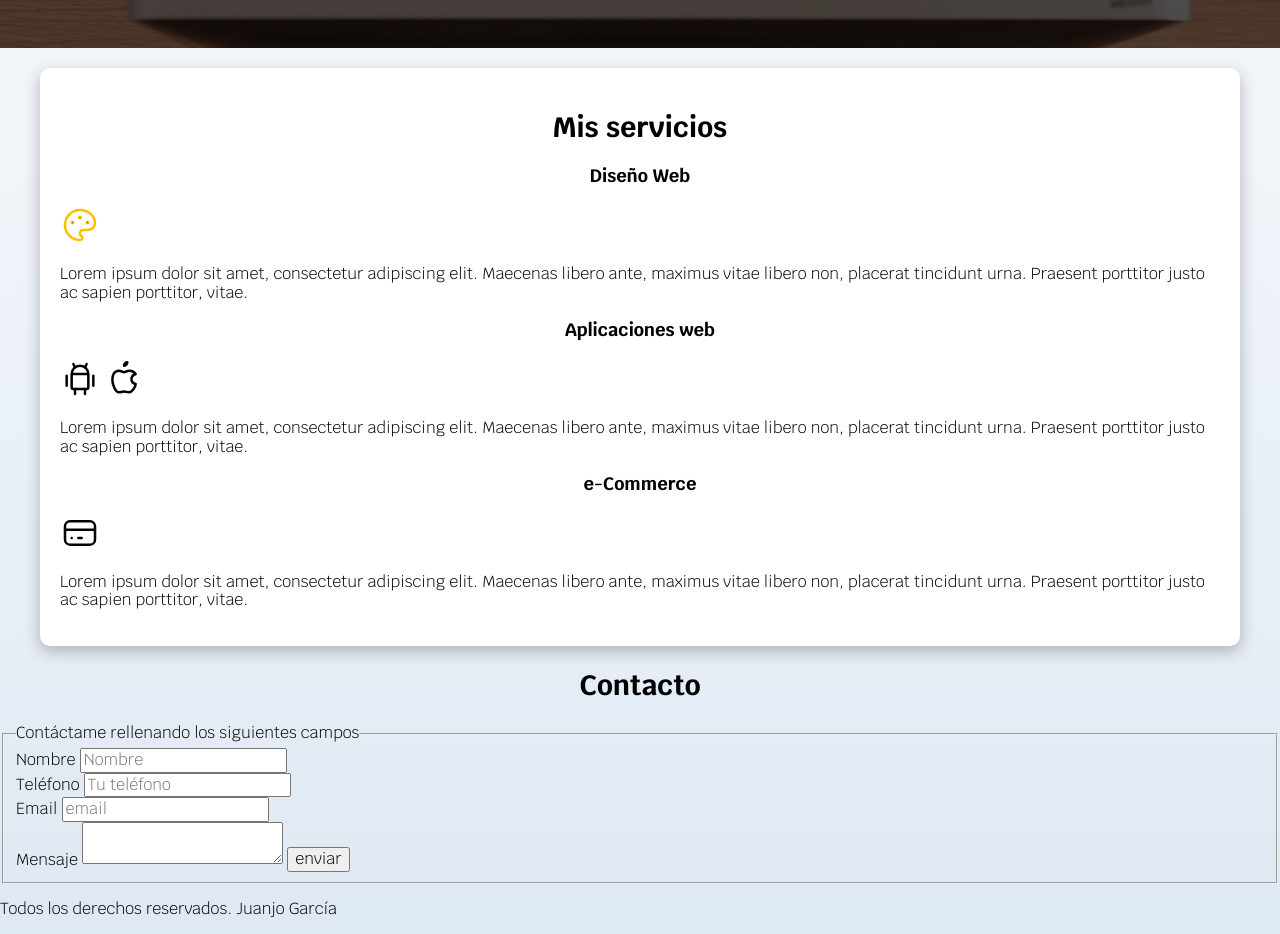
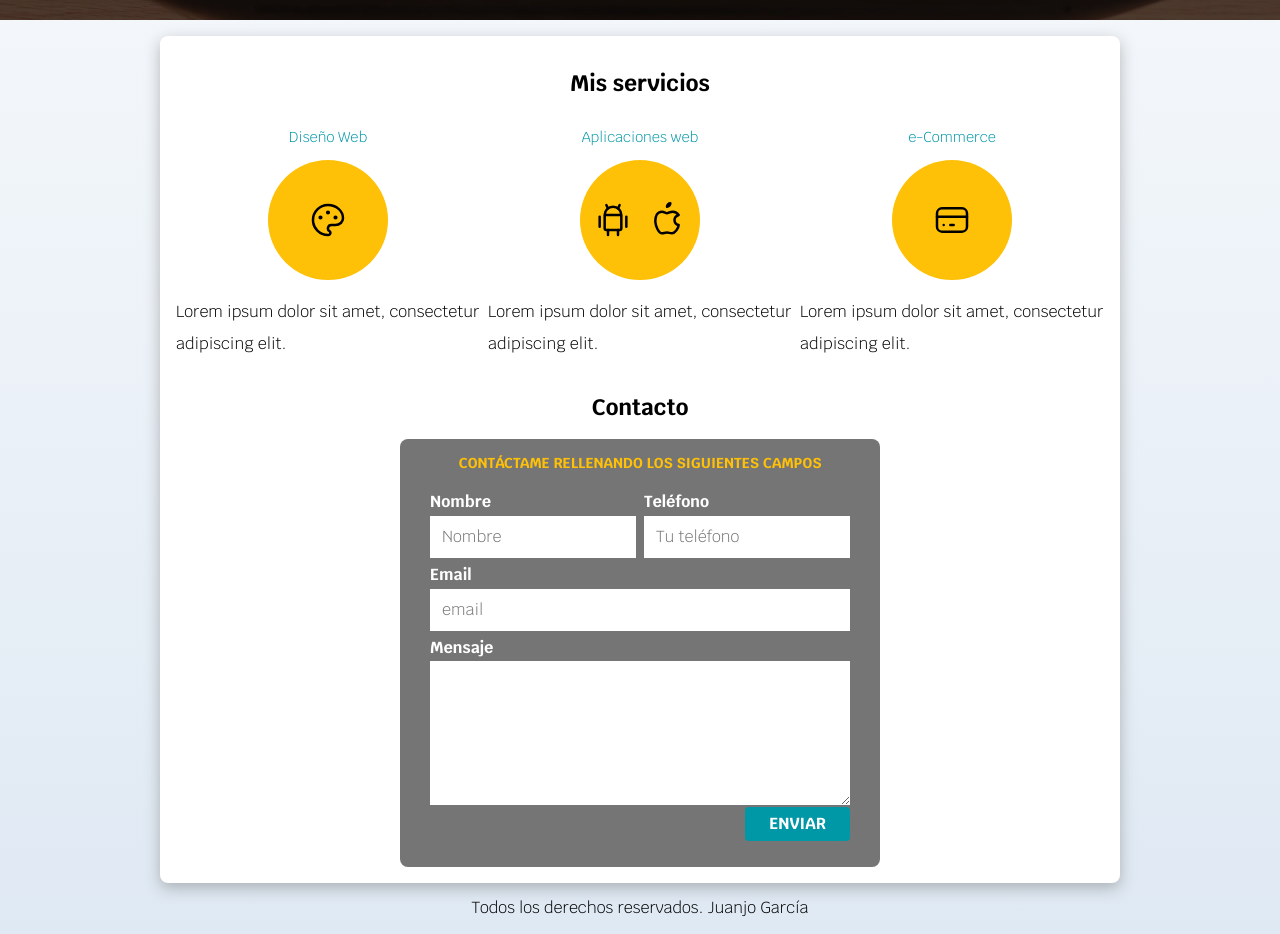
Before and after one commit to konguele/html5, a plain HTML site: page Freelancer/index.html in a window 1280 px wide. Shown: the part 540-1474 px from the top of the page. Drawn offline with Linux system fonts and the light colour scheme.

Commit message:
Proyecto 1

```diff
--- a/Freelancer/CSS/style.CSS
+++ b/Freelancer/CSS/style.CSS
@@ -8,9 +8,11 @@
     --fuente-principal: 3.8rem;
 }
 
+/** Globales **/
 html {
-    font-size: 62.5%;
-    box-sizing: border-box;
+    font-size: 50%;
+    box-sizing: border-box; /* Hack para box-model */
+    scroll-snap-type: y mandatory;
 }
 *, *::before, *::after{ /*Esto sirve para que le afecte a todo*/
     box-sizing: inherit;
@@ -45,6 +47,7 @@ h1,h2,h3{
     text-align: center;
 }
 
+/* Títulos */
 .titulo span {
     font-size: 2rem;
 }
@@ -66,13 +69,35 @@ h1,h2,h3{
     border-radius: .5rem;
     width: 90%;
     text-align: center;
+    border: none;
 }
 @media (min-width: 480px) {
     .boton{
         width: auto;
     }
 }
+.boton:hover{
+    cursor: pointer;
+}
 
+/** Utilidades **/
+.w-sm-100{
+    width: 100%;
+}
+
+@media (min-width: 760px) {
+    .w-sm-100{
+        width: auto;
+    }
+}
+.flex{
+    display: flex;
+}
+.alinear-derecha{
+    justify-content: flex-end;
+}
+
+/* Navegación Principal */
 .nav-bg{
     background-color: var(--secundario);
 }
@@ -134,3 +159,107 @@ h1,h2,h3{
     display: flex;
     align-items: flex-end;
 }
+
+/* Scroll Snap */
+.servicios,
+.navegacion-principal,
+.formulario{
+    scroll-snap-align: center; /** Básicamente lo que hace es que al hacer scroll se pare en una sección concreta **/
+    scroll-snap-stop: always;
+}
+
+/** Servicios **/
+@media (min-width: 768px) {
+    .servicios{
+        display: grid;
+        grid-template-columns: repeat(3, 1fr); /*Se divide en 3 fracciones de esta manera*/
+        /*grid-template-rows: 200px 800px;*/
+
+        /*grid: 200px 800px / 300px 300px; Versión corta del grid template, primero van los rows y luego los columns*/
+        column-gap: 1rem;
+    }
+}
+
+.servicio{
+    display: flex;
+    flex-direction: column;
+    align-items: center;
+}
+.servicio h3{
+    color: var(--secundario);
+    font-weight: normal;
+}
+
+.servicio p {
+    line-height: 2;
+    align-items: center;
+}
+
+.servicio .iconos{
+    height: 15rem;
+    width: 15rem;
+    background-color: var(--primario);
+    border-radius: 50%;
+    display: flex;
+    justify-content: space-evenly;
+    align-items: center;
+}
+
+/**Contacto**/
+.formulario{
+    background-color: var(--gris);
+    width: min(60rem, 100%); /** Utiliza el valor más pequeño **/
+    margin: 0 auto; /** Lo usaremos siempre que no tengamos un padre display flex **/
+    padding: 2rem;
+    border-radius: 1rem;
+}
+
+.formulario fieldset{
+    border: none;
+}
+
+.formulario legend{
+    text-align: center;
+    font-size: 1.8rem;
+    text-transform: uppercase;
+    font-weight: 700;
+    margin-bottom: 2rem;
+    color: var(--primario);
+}
+
+@media (min-width: 768px) {
+    .contenedor-campos{
+        display: grid;
+        grid-template-columns: repeat(2, 1fr);
+        grid-template-rows: auto auto 20rem;
+        column-gap: 1rem;
+    }
+    .campo:nth-child(3),
+    .campo:nth-child(4){
+        grid-column: 1 / 3;
+    }
+}
+.campo{
+    margin-bottom: 1rem;
+}
+.campo textarea{
+    height: 18rem;
+}
+
+.campo label{
+    color: var(--blanco);
+    font-weight: bold;
+    margin-bottom: .5rem;
+    display: block;
+}
+.input-text{
+    width: 100%;
+    border: none;
+    padding: 1.5rem;
+
+}
+
+/** Footer **/
+.footer{
+    text-align: center;
+}
--- a/Freelancer/index.html
+++ b/Freelancer/index.html
@@ -45,22 +45,25 @@
     <main class="contenedor sombra">
         <h2>Mis servicios</h2>
 
-        <section>
+            <div class="servicios">
+                <section class="servicio">
                     <h3>Diseño Web</h3>
-            <svg xmlns="http://www.w3.org/2000/svg" class="icon icon-tabler icon-tabler-palette" width="40" height="40" viewBox="0 0 24 24" stroke-width="1.5" stroke="#ffbf00" fill="none" stroke-linecap="round" stroke-linejoin="round">
+                    <div class="iconos">
+                        <svg xmlns="http://www.w3.org/2000/svg" class="icon icon-tabler icon-tabler-palette" width="40" height="40" viewBox="0 0 24 24" stroke-width="1.5" stroke="#000000" fill="none" stroke-linecap="round" stroke-linejoin="round">
                             <path stroke="none" d="M0 0h24v24H0z" fill="none"/>
                             <path d="M12 21a9 9 0 1 1 0 -18a9 8 0 0 1 9 8a4.5 4 0 0 1 -4.5 4h-2.5a2 2 0 0 0 -1 3.75a1.3 1.3 0 0 1 -1 2.25" />
                             <circle cx="7.5" cy="10.5" r=".5" fill="currentColor" />
                             <circle cx="12" cy="7.5" r=".5" fill="currentColor" />
                             <circle cx="16.5" cy="10.5" r=".5" fill="currentColor" />
                         </svg>
-            <p>Lorem ipsum dolor sit amet, consectetur adipiscing elit. Maecenas libero ante, maximus vitae
-            libero non, placerat tincidunt urna. Praesent porttitor justo ac sapien porttitor, vitae.</p>
+                    </div>
+                    <p>Lorem ipsum dolor sit amet, consectetur adipiscing elit.</p>
 
                 </section>
 
-        <section>
+                <section class="servicio">
                     <h3>Aplicaciones web</h3>
+                    <div class="iconos">
                         <svg xmlns="http://www.w3.org/2000/svg" class="icon icon-tabler icon-tabler-brand-android" width="40" height="40" viewBox="0 0 24 24" stroke-width="1.5" stroke="#000000" fill="none" stroke-linecap="round" stroke-linejoin="round">
                             <path stroke="none" d="M0 0h24v24H0z" fill="none"/>
                             <line x1="4" y1="10" x2="4" y2="16" />
@@ -72,18 +75,19 @@
                             <line x1="15" y1="18" x2="15" y2="21" />
                         </svg>
 
+
                         <svg xmlns="http://www.w3.org/2000/svg" class="icon icon-tabler icon-tabler-brand-apple" width="40" height="40" viewBox="0 0 24 24" stroke-width="1.5" stroke="#000000" fill="none" stroke-linecap="round" stroke-linejoin="round">
                             <path stroke="none" d="M0 0h24v24H0z" fill="none"/>
                             <path d="M9 7c-3 0 -4 3 -4 5.5c0 3 2 7.5 4 7.5c1.088 -.046 1.679 -.5 3 -.5c1.312 0 1.5 .5 3 .5s4 -3 4 -5c-.028 -.01 -2.472 -.403 -2.5 -3c-.019 -2.17 2.416 -2.954 2.5 -3c-1.023 -1.492 -2.951 -1.963 -3.5 -2c-1.433 -.111 -2.83 1 -3.5 1c-.68 0 -1.9 -1 -3 -1z" />
                             <path d="M12 4a2 2 0 0 0 2 -2a2 2 0 0 0 -2 2" />
                         </svg>
-
-            <p>Lorem ipsum dolor sit amet, consectetur adipiscing elit. Maecenas libero ante, maximus vitae
-            libero non, placerat tincidunt urna. Praesent porttitor justo ac sapien porttitor, vitae.</p>
+                    </div>
+                    <p>Lorem ipsum dolor sit amet, consectetur adipiscing elit.</p>
                 </section>
 
-        <section>
+                <section class="servicio">
                     <h3>e-Commerce</h3>
+                    <div class="iconos">
                         <svg xmlns="http://www.w3.org/2000/svg" class="icon icon-tabler icon-tabler-credit-card" width="40" height="40" viewBox="0 0 24 24" stroke-width="1.5" stroke="#000000" fill="none" stroke-linecap="round" stroke-linejoin="round">
                             <path stroke="none" d="M0 0h24v24H0z" fill="none"/>
                             <rect x="3" y="5" width="18" height="14" rx="3" />
@@ -91,44 +95,47 @@
                             <line x1="7" y1="15" x2="7.01" y2="15" />
                             <line x1="11" y1="15" x2="13" y2="15" />
                         </svg>
-            <p>Lorem ipsum dolor sit amet, consectetur adipiscing elit. Maecenas libero ante, maximus vitae
-            libero non, placerat tincidunt urna. Praesent porttitor justo ac sapien porttitor, vitae.</p>
+                    </div>
+                    <p>Lorem ipsum dolor sit amet, consectetur adipiscing elit.</p>
                 </section>
+            </div> <!-- Fin Servicios -->
 
-    </main>
 
         <section>
             <h2>Contacto</h2>
 
-        <form>
+            <form class="formulario">
                 <fieldset>
                     <legend>Contáctame rellenando los siguientes campos</legend>
-
-                <div>
+                    <div class="contenedor-campos">
+                        <div class="campo">
                             <label>Nombre</label>
-                    <input type="text" placeholder="Nombre">
+                            <input class="input-text" type="text" placeholder="Nombre">
                         </div>
 
-                <div>
+                        <div class="campo">
                             <label>Teléfono</label>
-                    <input type="tel" placeholder="Tu teléfono">
+                            <input class="input-text" type="tel" placeholder="Tu teléfono">
                         </div>
 
-                <div>
+                        <div class="campo">
                             <label>Email</label>
-                    <input type="email" placeholder="email">
+                            <input class="input-text" type="email" placeholder="email">
                         </div>
 
-                <div>
+                        <div class="campo">
                             <label>Mensaje</label>
-                    <textarea></textarea>
-                    <input type="submit" value="enviar">
+                            <textarea class="input-text"></textarea>
+                        </div>
+                    </div> <!-- Contenedor de los campos-->
+                    <div class="alinear-derecha flex">
+                        <input class="boton w-sm-100" type="submit" value="enviar">
                     </div>
                 </fieldset>
             </form>
         </section>
-
-    <footer>
+    </main>
+    <footer class="footer">
         <p>Todos los derechos reservados. Juanjo García</p>
     </footer>
 </body>
```
Lines whose indentation alone changed are shown as unchanged.
